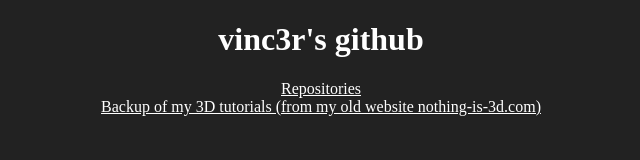
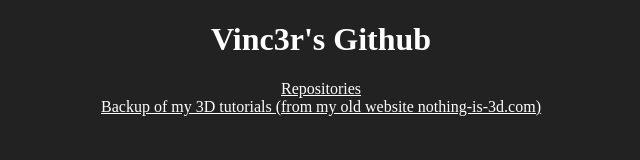
Before and after one commit to Vinc3r/vinc3r.github.io, a plain HTML site: page index.html in a window 1280 px wide. Shown: the whole page, without its empty margins (319-959 px from the left). Drawn offline with Linux system fonts and the light colour scheme.

Commit message:
Update index.html

```diff
--- a/index.html
+++ b/index.html
@@ -1,13 +1,13 @@
 <!DOCTYPE HTML>
 <html>
 <head>
-    <title>vinc3r.github.yo!</title>
+    <title>Vinc3r's Github</title>
     <meta http-equiv="Content-type" content="text/html; charset=UTF-8">
     <link rel="stylesheet" media="screen" href="styles.css" type="text/css">
 </head>
 <body>
     <div id="content">
-        <h1>vinc3r's github</h1>
+        <h1>Vinc3r's Github</h1>
         <a href="https://github.com/Vinc3r?tab=repositories">Repositories</a><br>
         <a href="https://vinc3r.github.io/Nothing-is-3D-tutorials-backup/">Backup of my 3D tutorials (from my old website nothing-is-3d.com)</a>
     </div>
```
